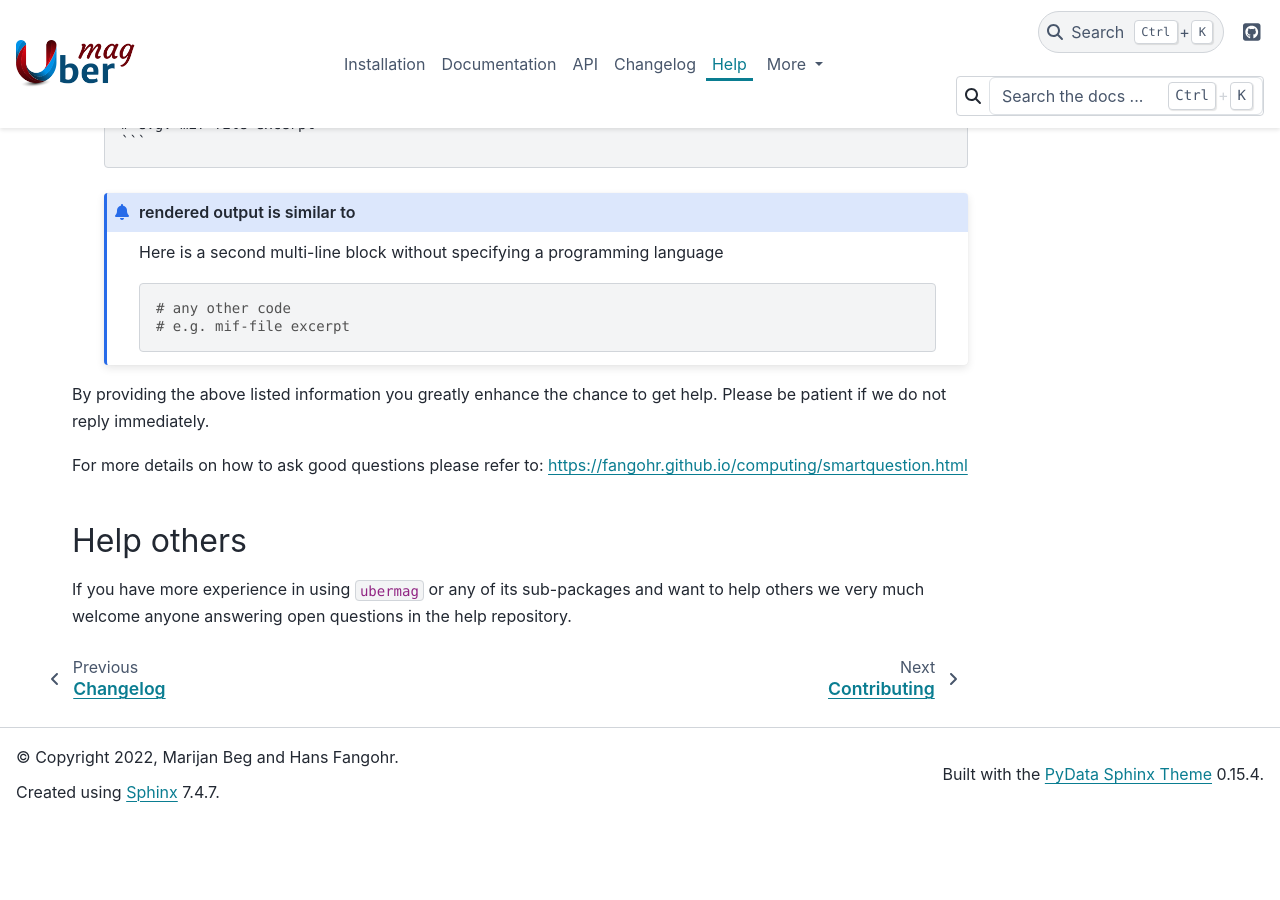
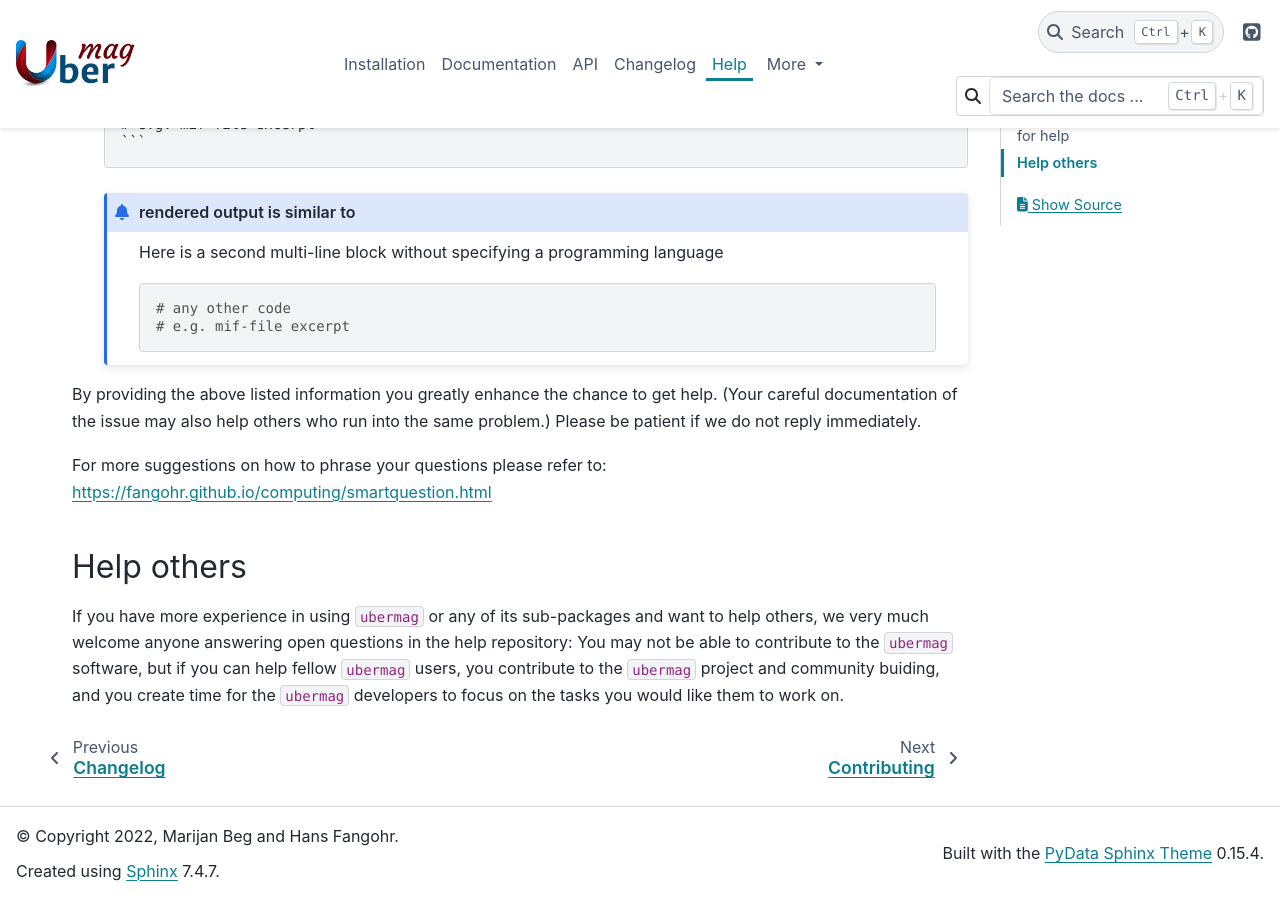
Before and after one commit to ubermag/ubermag.github.io, a Sphinx documentation site: the page built from source/help.rst, in a window 1280 px wide and 900 px high, scrolled down 1402 px. Built offline with Sphinx 7.4.7 and the PyData theme 0.15.4, drawn with Linux system fonts in a browser that asks for light colours; pages that are not in the unit, such as notebooks, are missing from menus; before the commit the page ends 2223 px from its top, so only the background shows below that; some of the changed text lies outside the part shown.

Commit message:
maybe -> perhaps && suggestion for last paragraph

```diff
--- a/source/help.rst
+++ b/source/help.rst
@@ -18,12 +18,12 @@
 
 Please first have a look at the `existing issues
 <https://github.com/ubermag/help/issues?q=is%3Aissue+>`__ and the `mailing list
-archive <https://listserv.gwdg.de/pipermail/ubermag-users/>`__, maybe your
+archive <https://listserv.gwdg.de/pipermail/ubermag-users/>`__: perhaps your
 question has been answered already.
 
-----------
-How to ask
-----------
+------------------------------------
+How to prepare your request for help
+------------------------------------
 
 Please provide:
 
@@ -81,9 +81,10 @@
        # e.g. mif-file excerpt
 
 By providing the above listed information you greatly enhance the chance to get
-help. Please be patient if we do not reply immediately.
+help. (Your careful documentation of the issue may also help others who run into the same problem.)
+Please be patient if we do not reply immediately.
 
-For more details on how to ask good questions please refer to:
+For more suggestions on how to phrase your questions please refer to:
 https://fangohr.github.io/computing/smartquestion.html
 
 -----------
@@ -91,5 +92,8 @@
 -----------
 
 If you have more experience in using ``ubermag`` or any of its sub-packages and
-want to help others we very much welcome anyone answering open questions in the
-help repository.
+want to help others, we very much welcome anyone answering open questions in the
+help repository: You may not be able to contribute to the ``ubermag`` software,
+but if you can help fellow ``ubermag`` users, you contribute to the ``ubermag``
+project and community buiding, and you create time for the ``ubermag`` developers
+to focus on the tasks you would like them to work on.
```
